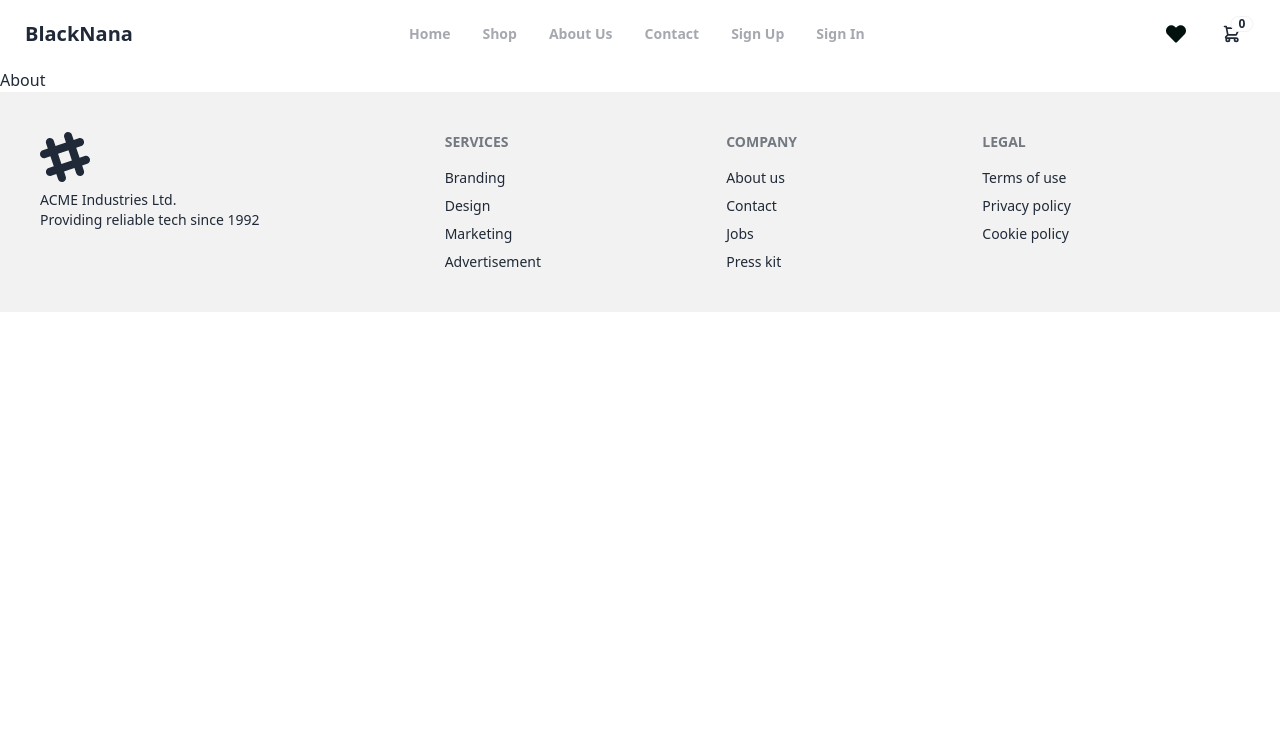
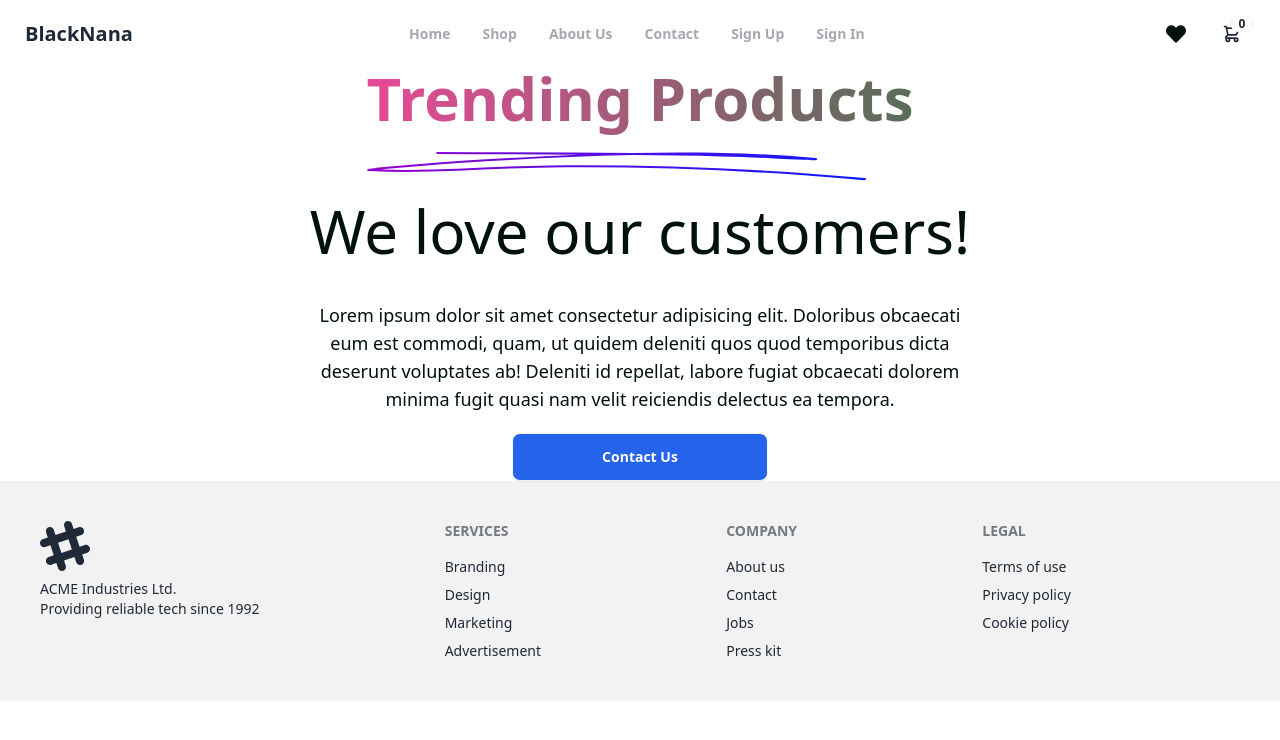
Before and after one commit to Black-nana/ecommerce, a React (Vite) app: page /about in a window 1280 px wide. Shown: the top 740 px of the page. Built offline with nearby package versions, Linux system fonts and the light colour scheme.

Commit message:
update redux store for persistence data

```diff
--- a/package.json
+++ b/package.json
@@ -29,6 +29,8 @@
     "react-router-dom": "^6.22.3",
     "react-table": "^7.8.0",
     "react-toastify": "^10.0.5",
+    "redux": "^5.0.1",
+    "redux-persist": "^6.0.0",
     "yup": "^1.4.0"
   },
   "devDependencies": {
--- a/src/appRedux/slice/whishlist/wishlistSlice.tsx
+++ b/src/appRedux/slice/whishlist/wishlistSlice.tsx
@@ -1,4 +1,3 @@
-// wishlistSlice.tsx
 import { createSlice, PayloadAction } from '@reduxjs/toolkit';
 
 interface Item {
@@ -7,22 +6,23 @@ interface Item {
  price: number;
 }
 
-const initialState: Item[] = [];
-
+// Define the initial state as an array of Item
 const wishlistSlice = createSlice({
  name: 'wishlist',
-  initialState,
+ initialState: {
+    items: [] as Item[], // Corrected property name to 'items'
+ },
  reducers: {
     addToWishlist(state, action: PayloadAction<Item>) {
       const newItem = action.payload;
-      const existingItemIndex = state.findIndex(item => item.id === newItem.id);
-      if (existingItemIndex === -1) { // Fixed condition
-        state.push(newItem);
+      const existingItemIndex = state.items.findIndex(item => item.id === newItem.id);
+      if (existingItemIndex === -1) {
+        state.items.push(newItem); // Corrected property name to 'items'
       }
     },
     removeFromWishlist(state, action: PayloadAction<number>) {
       const itemId = action.payload;
-      return state.filter(item => item.id !== itemId);
+      state.items = state.items.filter(item => item.id !== itemId); // Corrected property name to 'items'
     },
  },
 });
--- a/src/appRedux/store/index.tsx
+++ b/src/appRedux/store/index.tsx
@@ -2,11 +2,31 @@
 import { configureStore } from '@reduxjs/toolkit';
 import cartReducer from '../slice/cart/cartSlice';
 import wishlistReducer from '../slice/whishlist/wishlistSlice'; // Import wishlistReducer
+import { persistStore, persistReducer } from 'redux-persist';
+import storage from 'redux-persist/lib/storage';
 
+const persistConfig = {
+  key: 'root', // key is required
+  storage, // storage is where data will be persisted (e.g., localStorage, AsyncStorage)
+};
+// Enhance reducers with persistence
+const persistedCartReducer = persistReducer(persistConfig, cartReducer);
+const persistedWishlistReducer = persistReducer(persistConfig, wishlistReducer);
+
+// Create the store with persisted reducers
 const store = configureStore({
+
+  middleware: (getDefaultMiddleware) =>
+    getDefaultMiddleware({
+      serializableCheck: false
+    }),
+
   reducer: {
-    cart: cartReducer,
-    wishlist: wishlistReducer, // Add wishlist reducer to the store
+    cart: persistedCartReducer,
+    wishlist: persistedWishlistReducer,
   },
 });
+// Create persistor to persist the store
+export const persistor = persistStore(store);
+
 export default store;
--- a/src/components/Cart.tsx
+++ b/src/components/Cart.tsx
@@ -1,8 +1,8 @@
-import React, { useState, useEffect } from 'react';
+import React from 'react';
 import { useSelector, useDispatch } from 'react-redux';
 import TextGradient from './TextGradient';
 import bars from '../assets/bar-1.svg';
-import { removeFromCart, addToCart } from '../appRedux/slice/cart/cartSlice'; // Import addToCart action creator
+import { removeFromCart } from '../appRedux/slice/cart/cartSlice'; // Import addToCart action creator
 import { faHeartBroken } from '@fortawesome/free-solid-svg-icons';
 import { FontAwesomeIcon } from '@fortawesome/react-fontawesome';
 import {toast, ToastContainer} from 'react-toastify';
--- a/src/components/Main.tsx
+++ b/src/components/Main.tsx
@@ -1,5 +1,9 @@
 import { BrowserRouter, Routes, Route } from 'react-router-dom';
 import { QueryClient, QueryClientProvider } from '@tanstack/react-query';
+import { Provider } from 'react-redux';
+import { PersistGate } from 'redux-persist/integration/react';
+import store from '../appRedux/store/index';
+import { persistor } from '../appRedux/store/index';
 
 import Navbar from './Navbar';
 import Footer from './Footer';
@@ -16,7 +20,9 @@ import Wishlist from './WishList';
 const queryClient = new QueryClient();
 const Main = () => {
   return (
+    <Provider store={store}>
     <AuthProvider>
+      <PersistGate loading={null} persistor={persistor}>
     <QueryClientProvider client={queryClient}>
       <BrowserRouter>
         <Navbar />
@@ -58,7 +64,9 @@ const Main = () => {
         <Footer />
       </BrowserRouter>
     </QueryClientProvider>
+    </PersistGate>
     </AuthProvider>
+    </Provider>
   );
 };
 
--- a/src/components/WishList.tsx
+++ b/src/components/WishList.tsx
@@ -20,14 +20,17 @@ interface Item {
 const Wishlist: React.FC = () => {
   const { user } = useAuth(); // Get the user
   const dispatch = useDispatch();
-  const wishlist = useSelector((state: RootState) => state.wishlist);
+  const wishlist = useSelector((state: RootState) => state.wishlist.items);
 
   const handleRemoveFromWishlist = (itemId: number) => {
     dispatch(removeFromWishlist(itemId));
     toast.error('Item removed from wishlist');
   };
+  console.log('wishlist:', wishlist);
+
 
   const data = React.useMemo(() => wishlist, [wishlist]);
+
   console.log('data from wishlist in wishlist',data);
 
 
@@ -46,7 +49,7 @@ const Wishlist: React.FC = () => {
         accessor: 'id',
         Cell: ({ value }: { value: number }) => (
           <button onClick={() => handleRemoveFromWishlist(value)}
-          className='w-full flex gap-10 bg-red-400 rounded-md p-2 text-red-900 font-bold hover:bg-red-500'
+          className='w-fit flex gap-10 bg-red-400 rounded-md p-2 text-red-900 font-bold hover:bg-red-500 justify-center'
           ><FontAwesomeIcon icon={faHeartBroken} className='text-red-900' />
            <span>
               Remove
--- a/src/pages/About.tsx
+++ b/src/pages/About.tsx
@@ -1,9 +1,39 @@
-
+// import React from "react";
+import { Link } from "react-router-dom";
+import TextGradient from "../components/TextGradient";
+import bars from "../assets/bar-1.svg";
 
 const About = () => {
   return (
-    <div>About</div>
-  )
-}
+    <div className="grid place-items-center">
+    <TextGradient>
+            Trending Products
+            <div>
+              <img
+                alt="bar"
+                loading="lazy"
+                width="500"
+                height="50"
+                decoding="async"
+                data-nimg="1"
+                className="mt-6"
+                src={bars}
+              />
+            </div>
+          </TextGradient>
+      <div className="about-content text-center max-w-2xl mx-auto mt-5">
+      <h2 className="text-6xl text-center mb-10 max-sm:text-3xl text-accent-content">We love our customers!</h2>
+      <p className="text-lg text-center max-sm:text-sm max-sm:px-2 text-accent-content">
+        Lorem ipsum dolor sit amet consectetur adipisicing elit. Doloribus
+        obcaecati eum est commodi, quam, ut quidem deleniti quos quod temporibus
+        dicta deserunt voluptates ab! Deleniti id repellat, labore fugiat
+        obcaecati dolorem minima fugit quasi nam velit reiciendis delectus ea
+        tempora.
+      </p>
+      <Link to="/contact" className="btn btn-wide bg-blue-600 hover:bg-blue-500 text-white mt-5">Contact Us</Link>
+      </div>
+    </div>
+  );
+};
 
-export default About
+export default About;
```
Also changed, not shown: 1 other file (tests, documents, lock files or other folders). Lines whose indentation alone changed are shown as unchanged.
